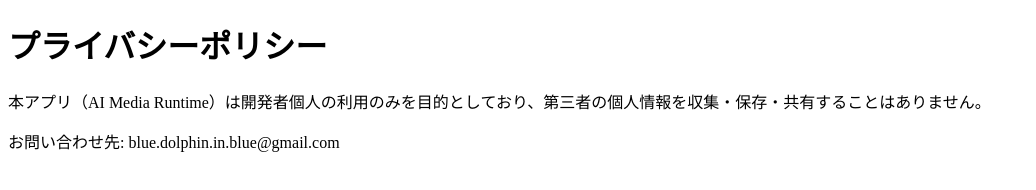
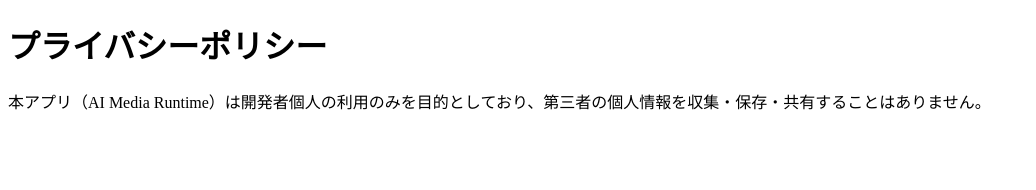
Before and after one commit to bluedolphininblue-sketch/ai-media-runtime, a plain HTML site: page privacy.html in a window 1280 px wide. Shown: the whole page, without its empty margins (0-1036 px from the left). Drawn offline with Linux system fonts and the light colour scheme.

Commit message:
Remove contact email from privacy.html
Removed contact email from privacy policy.

```diff
--- a/privacy.html
+++ b/privacy.html
@@ -7,6 +7,5 @@
 <body>
   <h1>プライバシーポリシー</h1>
   <p>本アプリ（AI Media Runtime）は開発者個人の利用のみを目的としており、第三者の個人情報を収集・保存・共有することはありません。</p>
-  <p>お問い合わせ先: blue.dolphin.in.blue@gmail.com</p>
 </body>
 </html>
```
